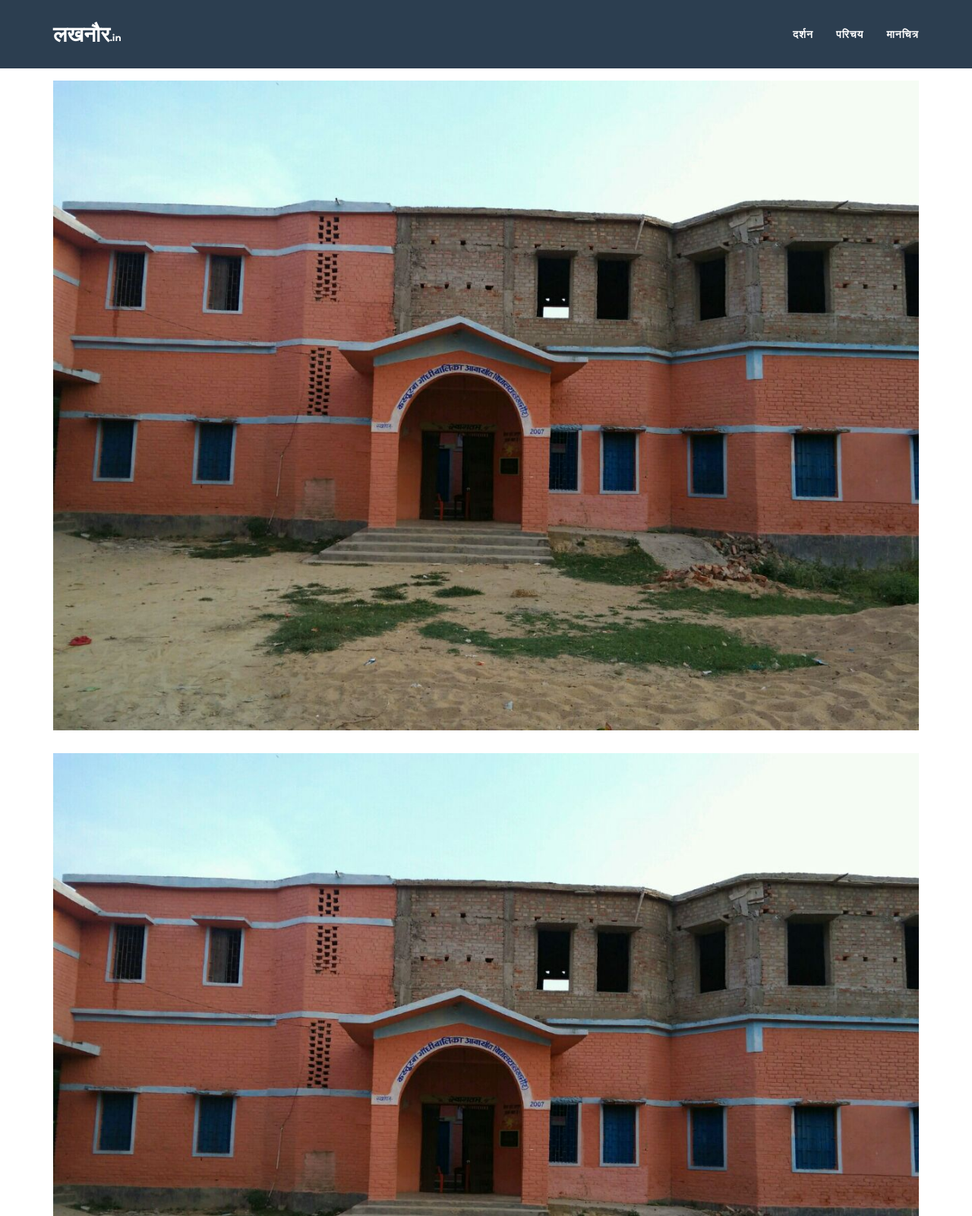
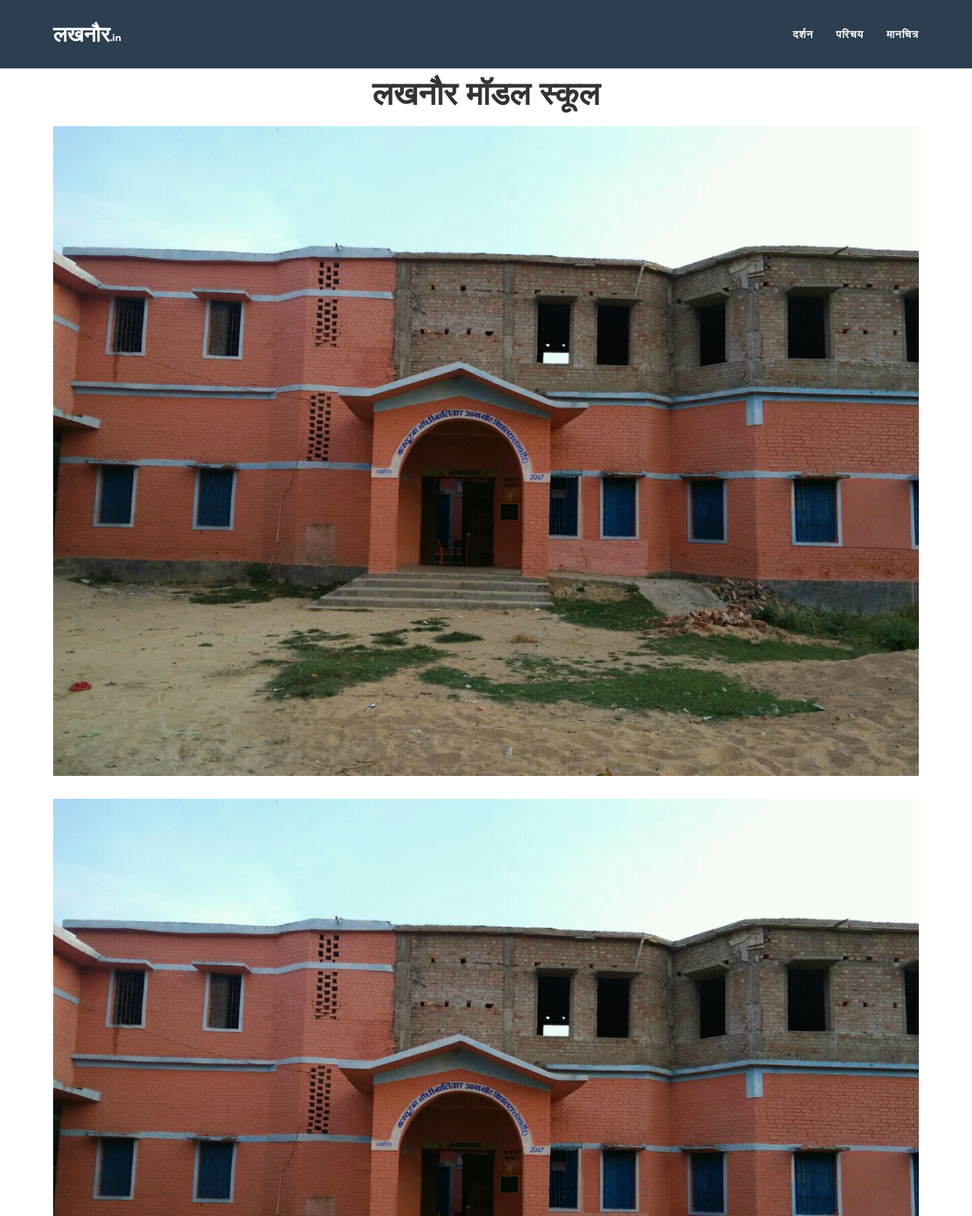
Before and after one commit to anandbitm/lakhnaur.in, a plain HTML site: page darshan/school.html in a window 1280 px wide. Shown: the top 1600 px of the page at 76% size. Drawn offline with nearby package versions, Linux system fonts and the light colour scheme.

```diff
--- a/darshan/school.html
+++ b/darshan/school.html
@@ -1,18 +1,13 @@
 <!DOCTYPE html>
 <html lang="en">
-
 <head>
-
     <meta charset="utf-8">
     <meta http-equiv="X-UA-Compatible" content="IE=edge">
     <meta name="viewport" content="width=device-width, initial-scale=1">
     <meta name="description" content="Website for lakhnaur village in madhubani, bihar">
-    <meta name="author" content="anandgaam@gmail.com">
+    <meta name="author" content="lakhnaurgaam@gmail.com">
     <meta property="fb:admins" content="anandjh"/>
     <meta property="fb:admins" content="ranjan.rk"/>
-
-
-
     <title> लखनौर - Lakhnaur.in</title>
 
     <!-- Bootstrap Core CSS -->
@@ -34,18 +29,18 @@
     <![endif]-->
 
 </head>
-
 <div id="fb-root"></div>
-<script>(function(d, s, id) {
+<script>
+(function(d, s, id) {
   var js, fjs = d.getElementsByTagName(s)[0];
   if (d.getElementById(id)) return;
   js = d.createElement(s); js.id = id;
   js.src = "//connect.facebook.net/en_US/sdk.js#xfbml=1&version=v2.10&appId=1961671994075740";
   fjs.parentNode.insertBefore(js, fjs);
-}(document, 'script', 'facebook-jssdk'));</script>
+}(document, 'script', 'facebook-jssdk'));
+</script>
 
 <div id="skipnav"><a href="#maincontent">Skip to main content</a></div>
-
     <!-- Navigation -->
     <nav id="mainNav" class="navbar navbar-default navbar-fixed-top navbar-custom">
         <div class="container">
@@ -82,27 +77,20 @@
     <!-- Portfolio Grid Section -->
     <section id="portfolio">
         <div class="container">
-            <div class="row" style="margin-bottom:20px;margin-top:10px;">
+            <div class="row" style="margin-bottom:20px;margin-top:70px;">
                 <div class="col-lg-12 text-center">
                     <h2>लखनौर मॉडल स्कूल</h2>
                 </div>
             </div>
             <div class="row">
                 <div class="col-sm-12 portfolio-item">
-				     <a href="">
                         <img src="../img/school.jpeg" class="img-responsive" alt="Model school">
-					 </a>
-
                 </div>
 				 <div class="col-sm-12 portfolio-item">
-                     <a href="">
                         <img src="../img/school.jpeg" class="img-responsive" alt="Model school">
-					 </a>
                 </div>
                 <div class="col-sm-12 portfolio-item">
-                     <a href="">
                         <img src="../img/school.jpeg" class="img-responsive" alt="Model school">
-					 </a>
                 </div>
 
             </div>
```
